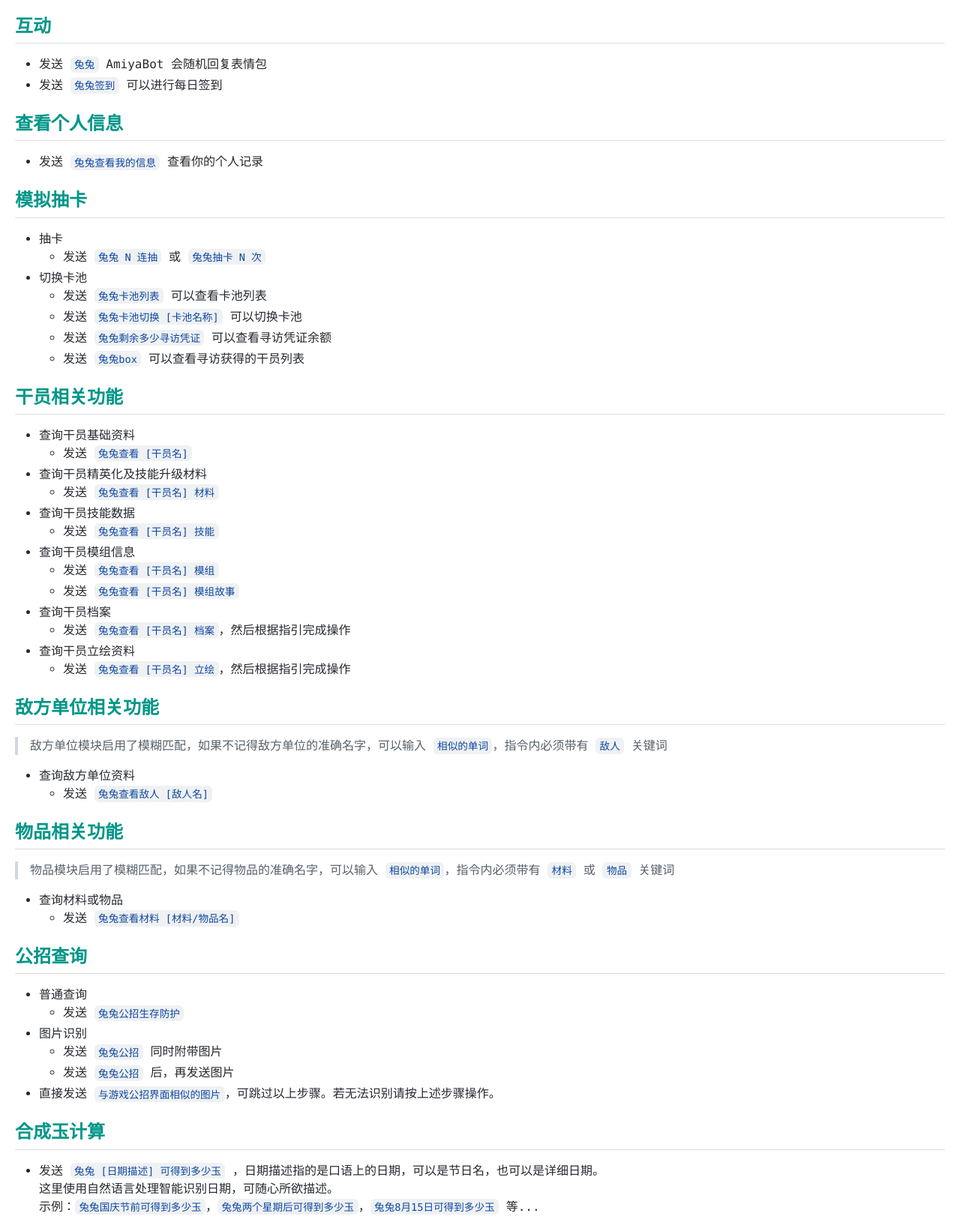
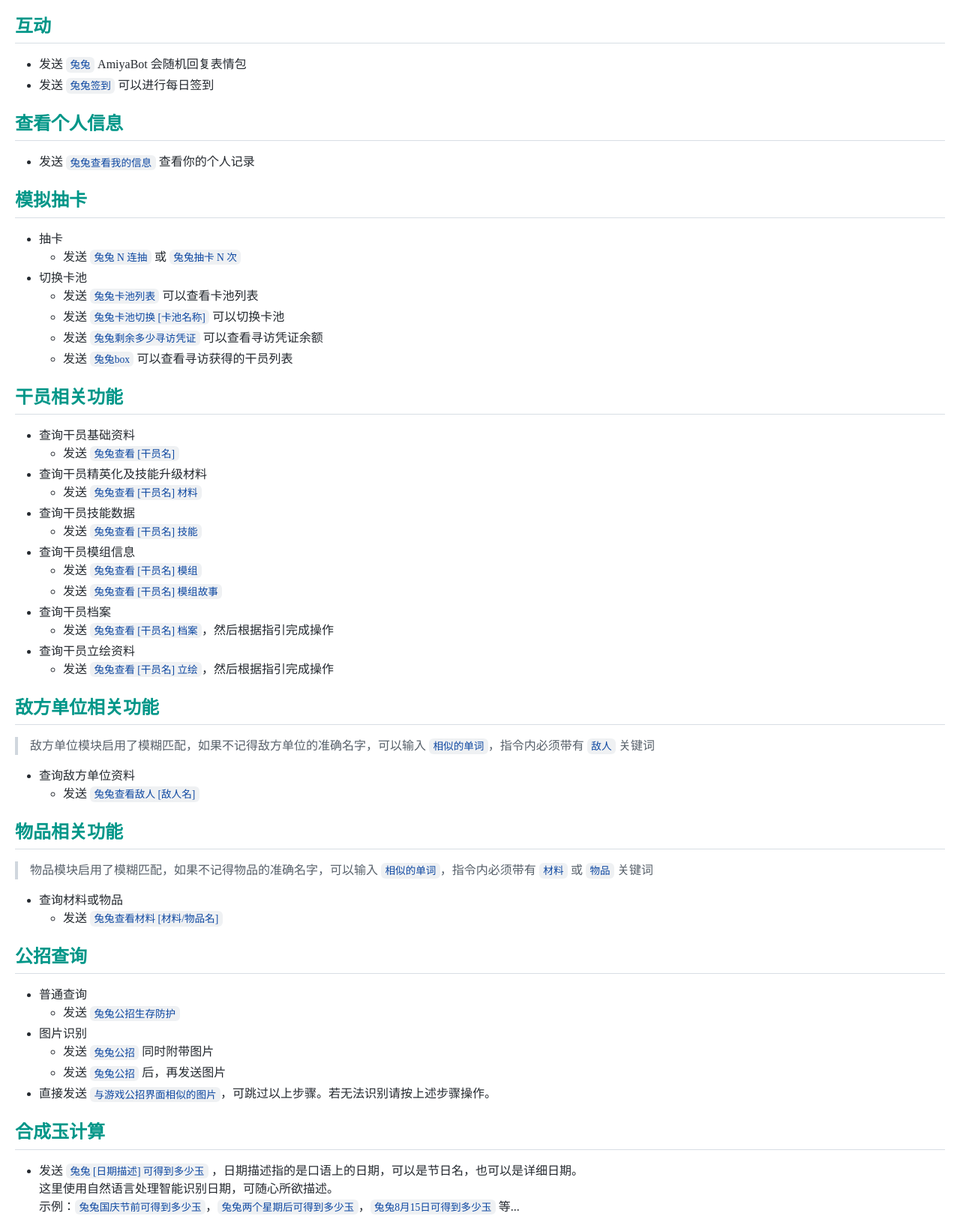
Before and after one commit to vivien8261/Amiya-Bot-guild, a Python web app: template template/function/function.html in a window 1280 px wide. Shown: the whole page at 75% size. Run offline with Jinja, Linux system fonts and the light colour scheme; the template is opened without the code that fills it, so the values that code supplies are empty; some web fonts are replaced.

Commit message:
update 前端字体

```diff
--- a/template/assets/font/font.css
+++ b/template/assets/font/font.css
@@ -6,5 +6,5 @@
 }
 
 * {
-    font-family: source-code-pro, Menlo, Monaco, Consolas, Courier New, 'Harmony', serif !important
+    font-family: 'Harmony', serif !important
 }
```
